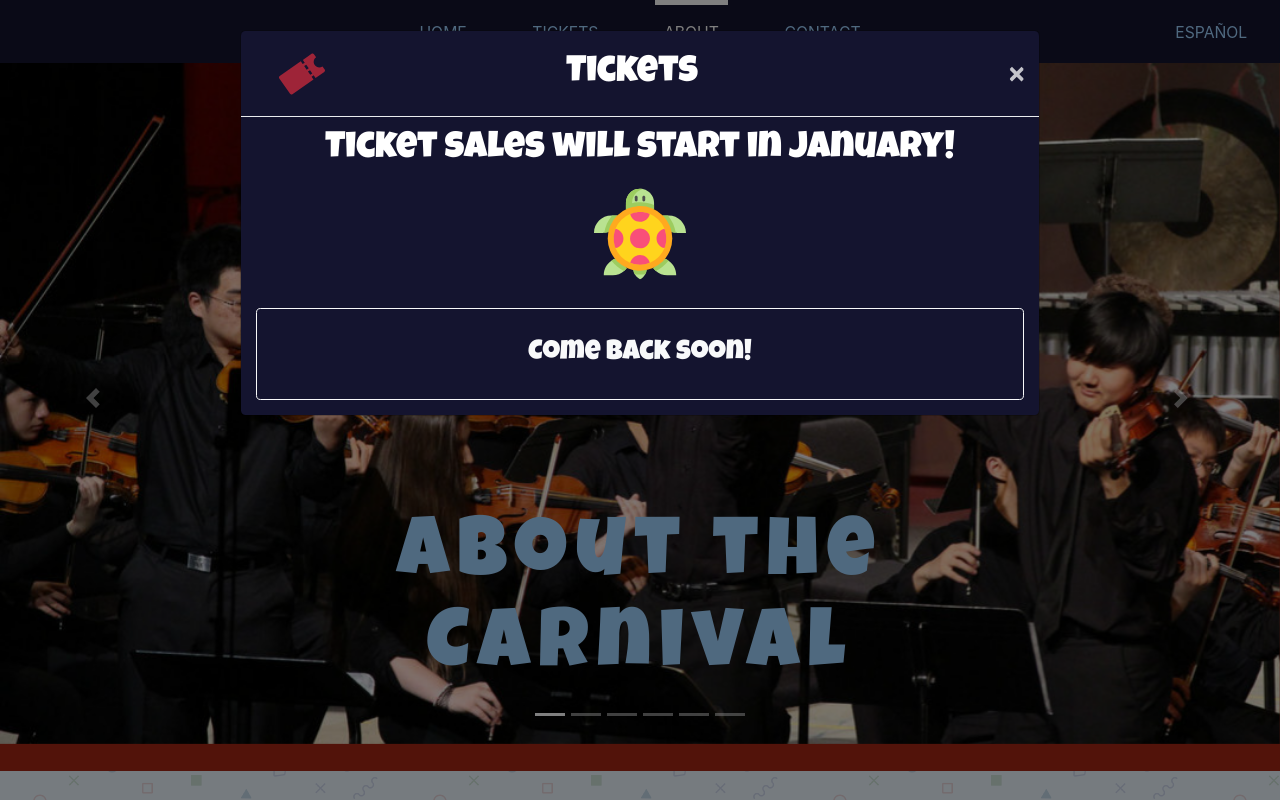
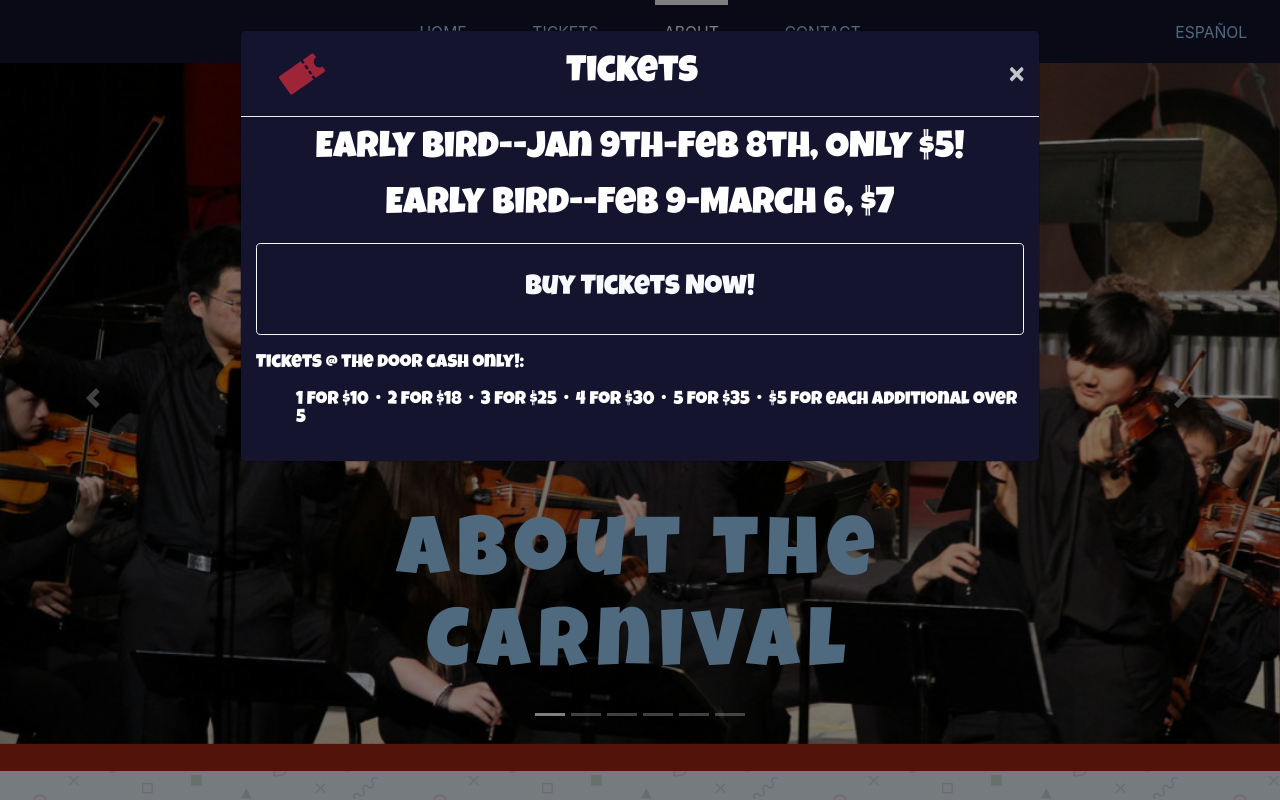
Before and after one commit to mbhs/carnival, a Django app: page /about/ in a window 1280 px wide, after a click on "TICKETS". Run offline with Django 3.2, Linux system fonts and the light colour scheme; parts of the project's set-up code (start-up, migrations or seed data) failed here and were passed over; some libraries are stand-ins or nearby versions.

Commit message:
add ticket info

```diff
--- a/templates/core/includes/base-ticket-modal.html
+++ b/templates/core/includes/base-ticket-modal.html
@@ -11,22 +11,23 @@
           </div>
           <div class="modal-body">
               <p class="lead text-center enlarge">
-                  <!--Presale tickets are $5 online!-->
-                  Ticket sales will start in January!
+                 Early Bird--Jan 9th-Feb 8th, ONLY $5!
               </p>
-              <img class="img-responsive" src="{% static 'core/img/icon/tortoise.svg' %}" alt="ticket.svg" >
-              <!--<a class="btn btn-block btn-large btn-outline-light mx-auto py-4" target="_blank" href="https://blairmusic.ticketleap.com/carnival/" role="button">Buy Tickets Now!</a>-->
-              <a class="btn btn-block btn-large btn-outline-light mx-auto py-4" href="#" role="button">Come back soon!</a>
-              <!--<p class="my-3">
+              <p class="lead text-center enlarge">
+                  Early Bird--Feb 9-March 6, $7
+              </p>
+              <a class="btn btn-block btn-large btn-outline-light mx-auto py-4" target="_blank" href="https://blairmusic.ticketleap.com/carnival/" role="button">Buy Tickets Now!</a>
+              <p class="my-3">
                   Tickets @ the door cash only!:
               </p>
               <ul>
-                  <li>1 for $7.50</li>
-                  <li>2 for $15</li>
-                  <li>3 for $20</li>
-                  <li>4 for $25</li>
-                  <li>5 for $30</li>
-              </ul>-->
+                  <li>1 for $10</li>
+                  <li>2 for $18</li>
+                  <li>3 for $25</li>
+                  <li>4 for $30</li>
+                  <li>5 for $35</li>
+                  <li>$5 for each additional over 5</li>
+              </ul>
           </div>
         </div>
       </div>
```
